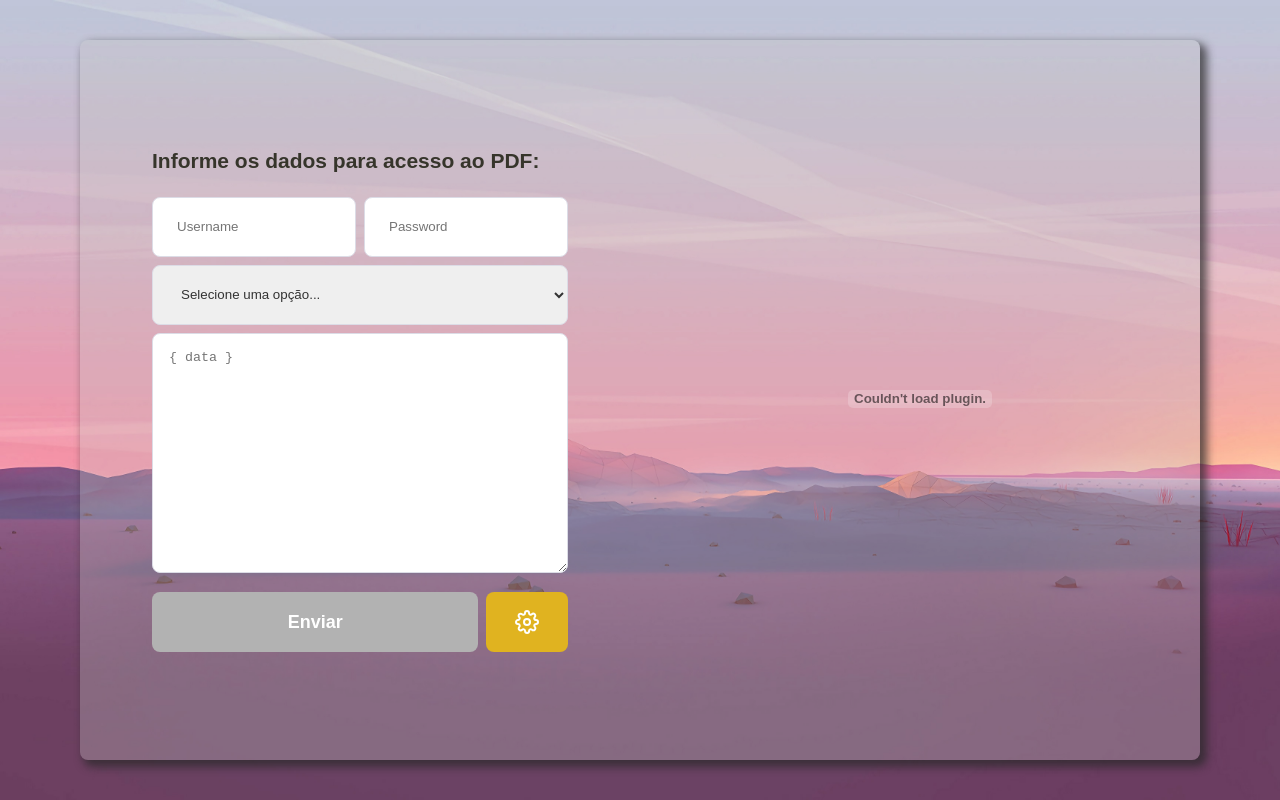
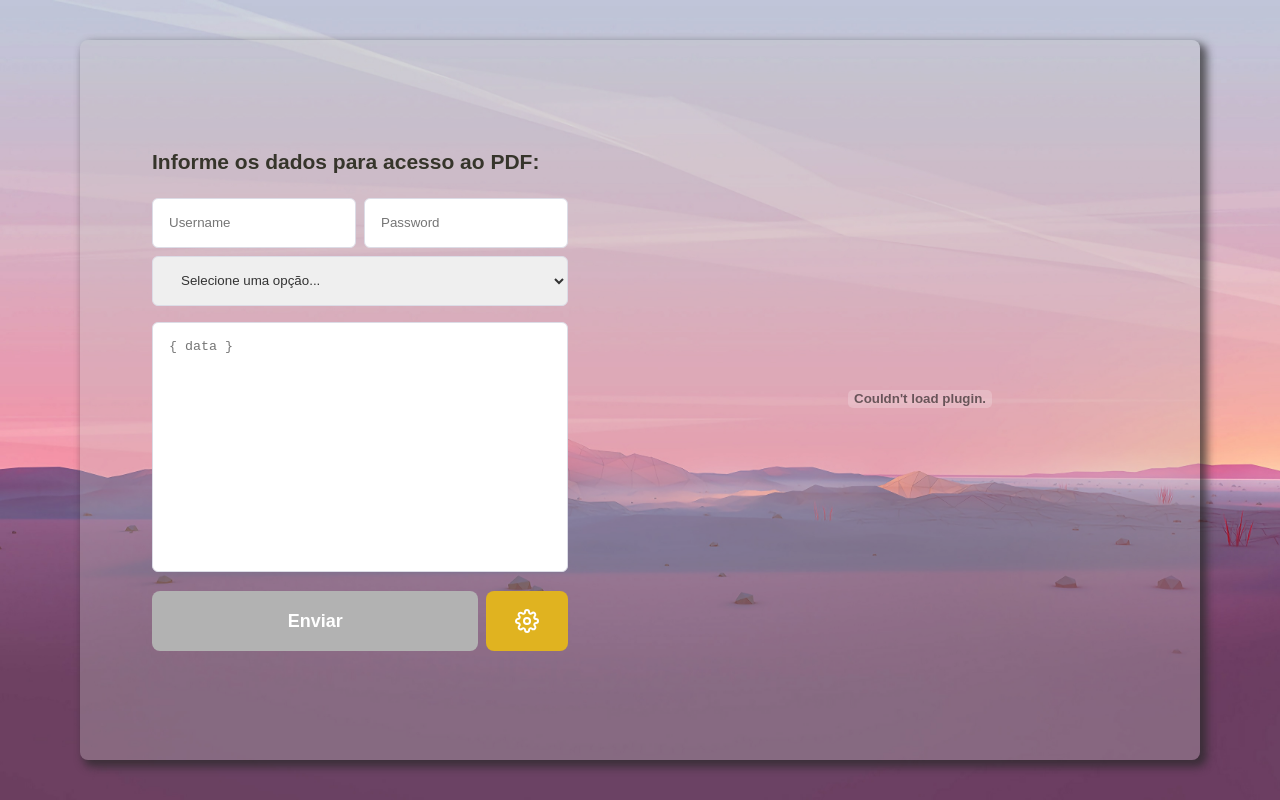
Before and after one commit to ia-Simon/pdf-visualizer, a React (Create React App) app: page / in a window 1280 px wide. Built offline with nearby package versions, Linux system fonts and the light colour scheme.

Commit message:
Visual improvements and added  mecanism to prevent textarea user resizing to mess with the page layout

```diff
--- a/src/global.css
+++ b/src/global.css
@@ -18,29 +18,29 @@ button {
 
 form input {
     width: 100%;
-    height: 60px;
+    height: 50px;
     color: #333;
     border: 1px solid #dcdce6;
-    border-radius: 8px;
-    padding: 0 24px;
+    border-radius: 6px;
+    padding: 0 16px;
 }
 
 form select {
     width: 100%;
-    height: 60px;
+    height: 50px;
     color: #333;
     border: 1px solid #dcdce6;
-    border-radius: 8px;
+    border-radius: 6px;
     padding: 0 24px;
 }
 
 form textarea {
     width: 100%;
-    resize: vertical;
-    min-height: 240px;
+    resize: none;
+    min-height: 250px;
     color: #333;
     border: 1px solid #dcdce6;
-    border-radius: 8px;
+    border-radius: 6px;
     padding: 16px;
     line-height: 16px;
 }
--- a/src/pages/PdfGetter/index.js
+++ b/src/pages/PdfGetter/index.js
@@ -29,6 +29,7 @@ export default function PdfGetter() {
         let confButton = document.querySelector('#Conf');
         let inputAuth = document.querySelector('.input-auth');
         let select = document.querySelector('#APIselect');
+        let textArea = document.querySelector('#dataTextArea');
 
         if (confState) {
             confButton.style.background = '#808080';
@@ -36,12 +37,15 @@ export default function PdfGetter() {
 
             inputAuth.style.display = 'none';
             select.style.display = 'none';
+            textArea.style.resize = 'vertical';
         } else {
             confButton.style.background = '#e0b320';
             setConfState(true);
 
             inputAuth.style.display = 'flex';
             select.style.display = 'block';
+            textArea.style.resize = 'none';
+            textArea.style.height = '250px';
         }
     }
 
@@ -146,6 +150,7 @@ export default function PdfGetter() {
                     </select>
 
                     <textarea
+                        id="dataTextArea"
                         placeholder="{ data }"
                         value={jsonPayLoad}
                         onChange={e => setJsonPayLoad(e.target.value)}
--- a/src/pages/PdfGetter/styles.css
+++ b/src/pages/PdfGetter/styles.css
@@ -78,6 +78,7 @@
 
 .pdfGetter-container section form textarea {
     max-height: 55vh;
+    margin-top: 8px;
 }
 
 .pdfGetter-container section form .input-conf {
```
